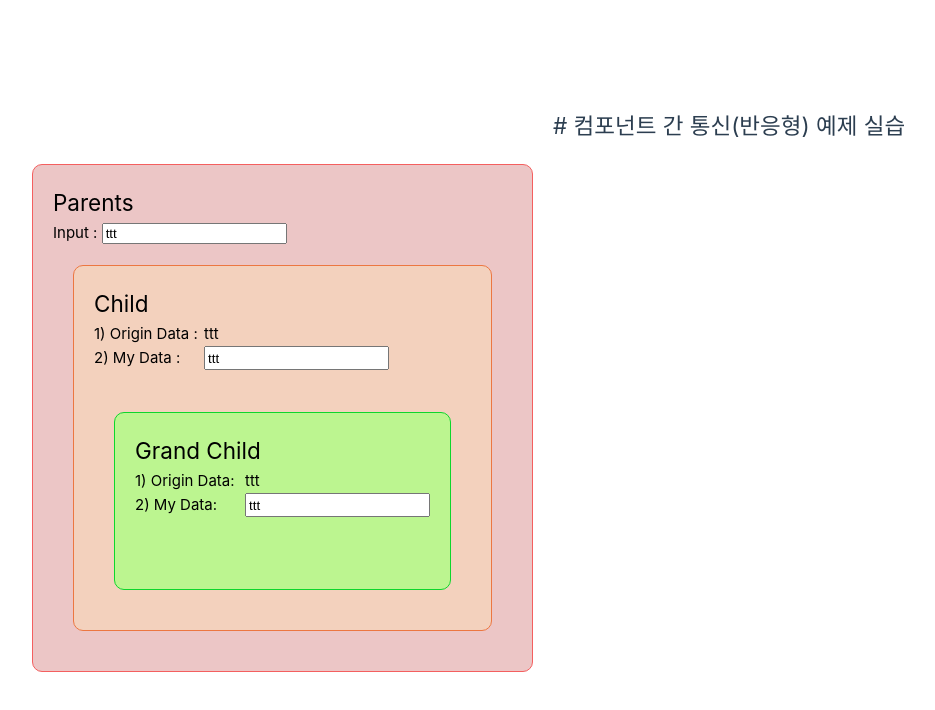
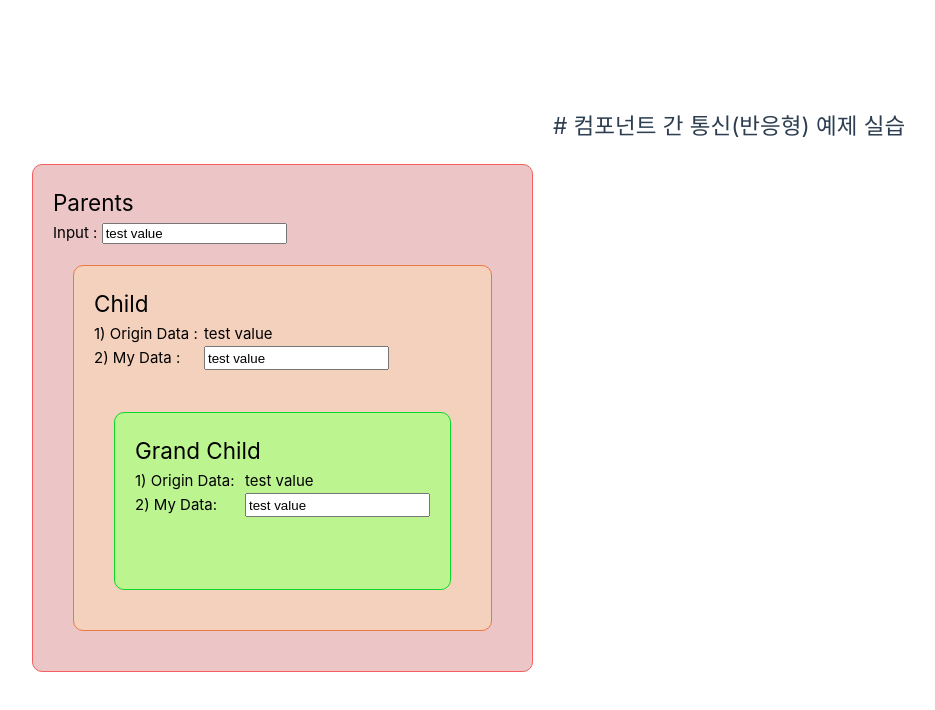
Before and after one commit to hyun0721/travel-maker, a Vue app: page / in a window 1280 px wide. Shown: the top 710 px of the page, without its empty margins (87-1022 px from the left). Built offline with nearby package versions, Linux system fonts and the light colour scheme.

Commit message:
[ref] computed, emit 적용

```diff
--- a/src/components/FirstChildren.vue
+++ b/src/components/FirstChildren.vue
@@ -13,28 +13,26 @@
     </section>
     <div>
       <GrandChild :originData="myData"></GrandChild>
-      <!-- <GrandChild :originData="originData"></GrandChild> -->
     </div>
   </div>
 </template>
 
 <script setup lang="ts">
 import GrandChild from '@/components/GrandChild.vue'
-import { toRef, toRefs } from 'vue'
+import { computed } from 'vue'
 
 const props = defineProps<{
   originData: any
 }>()
 
-// case 1.
-const myData = toRef(props, 'originData')
+const emit = defineEmits(['update:originData'])
 
-// case 2.
-const { originData } = toRefs(props)
-
-// watch(myData, (newVal, oldVal) => {
-//   console.log('myData : ', newVal.value, oldVal.value)
-// })
+const myData = computed({
+  get: () => props.originData,
+  set: (newValue) => {
+    emit('update:originData', newValue)
+  }
+})
 </script>
 
 <style scoped>
--- a/src/components/GrandChild.vue
+++ b/src/components/GrandChild.vue
@@ -24,6 +24,7 @@ const props = defineProps<{
 }>()
 
 const myData = toRef(props, 'originData')
+// const myData = props.originData        // 마운트 이후 반응성을 갖지 않으므로, 부모 변경점을 반영하지 못함.
 </script>
 
 <style scoped>
--- a/src/views/HomeView.vue
+++ b/src/views/HomeView.vue
@@ -1,26 +1,4 @@
-<template>
-  <section>
-    <h1># 컴포넌트 간 통신(반응형) 예제 실습</h1>
-  </section>
-  <section>
-    <div class="parents-content">
-      <h2>Parents</h2>
-      <div>
-        <span>Input : </span>
-        <input type="text" v-model="originData" />
-      </div>
-      <div>
-        <FirstChildren :originData="originData"></FirstChildren>
-      </div>
-    </div>
-  </section>
-</template>
-
-<script setup lang="ts">
-import FirstChildren from '@/components/FirstChildren.vue'
-
-import { ref, watch } from 'vue'
-/**
+<!--
  * 컴포넌트 간 통신(반응형) 예제
  *
  * 1) props (ref, reactive)
@@ -34,13 +12,43 @@ import { ref, watch } from 'vue'
  * 3) EventBus
  *
  * 4) computed
- */
+ *
+ * 5) difineExpose
+ *  - 함수 노출
+ *
+-->
+<template>
+  <section>
+    <h1># 컴포넌트 간 통신(반응형) 예제 실습</h1>
+  </section>
+  <section>
+    <div class="parents-content">
+      <h2>Parents</h2>
+      <div>
+        <!-- 입력란 -->
+        <span>Input : </span>
+        <input type="text" v-model="originData" />
+      </div>
+      <div>
+        <!-- 자식에게 전달 -->
+        <FirstChildren
+          :originData="originData"
+          @update:originData="
+            (newValue) => {
+              originData = newValue
+            }
+          "
+        ></FirstChildren>
+      </div>
+    </div>
+  </section>
+</template>
 
-const originData = ref('ttt')
+<script setup lang="ts">
+import FirstChildren from '@/components/FirstChildren.vue'
+import { ref } from 'vue'
 
-watch(originData, (newVal, oldVal) => {
-  console.log('originData : ', newVal, oldVal)
-})
+const originData = ref('test value')
 </script>
 
 <style scoped>
```
